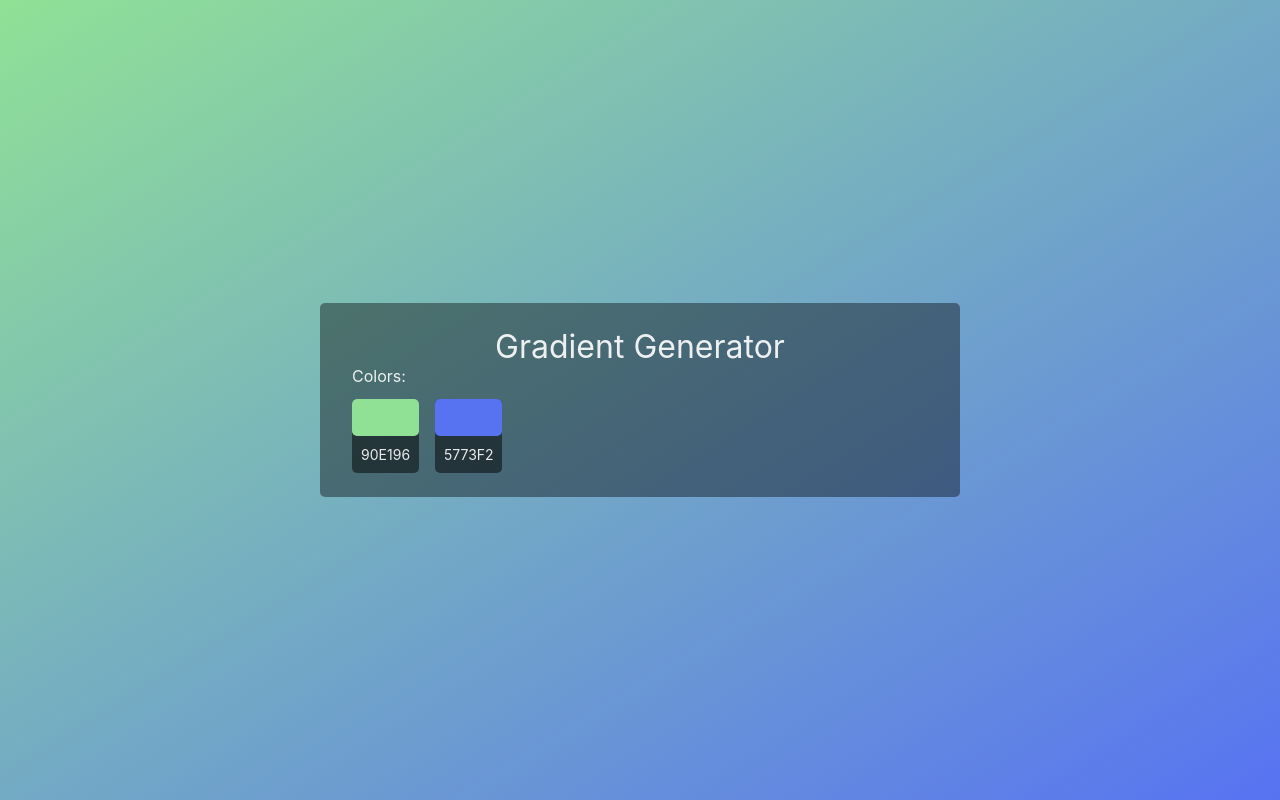
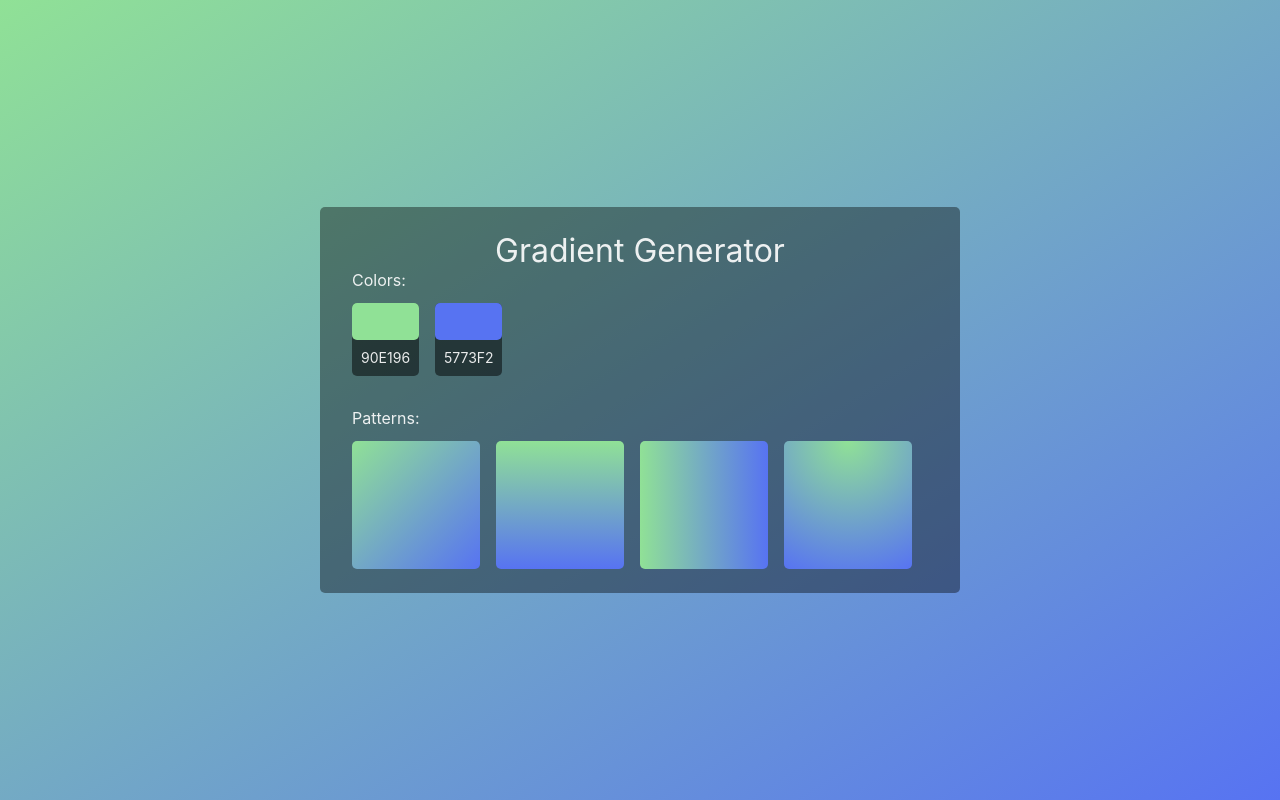
Before and after one commit to RaulECT/Gradient-Generator, a React (Create React App) app: page / in a window 1280 px wide. Built offline with nearby package versions, Linux system fonts and the light colour scheme.

Commit message:
Patterns section implemented on GradientMenu component

```diff
--- a/src/components/GradientView.js
+++ b/src/components/GradientView.js
@@ -12,6 +12,8 @@ export default function GradientView( { children, width, height, colors, type, c
   function generateGradientByType( type, colors ) {
     switch ( type ) {
       case 'diagonal': return `linear-gradient(to bottom right, ${colors[0]}, ${colors[1]})`
+      case 'vertical': return `linear-gradient(to right, ${colors[0]}, ${colors[1]})`
+      case 'circular': return `radial-gradient(circle at top, ${colors[0]}, ${colors[1]})`
 
       default: return `linear-gradient(${colors[0]}, ${colors[1]})`
     }
--- a/src/components/MenuOption.js
+++ b/src/components/MenuOption.js
@@ -6,7 +6,7 @@ export default function MenuOption( { children, label, flex } ) {
   const viewStyle = flex ? { display: 'flex' } : {}
 
   return (
-    <div>
+    <div className='menu-option'>
       <p className="menu-option__label">{label}:</p>
 
       <div style={ viewStyle }>
--- a/src/components/MenuOptions.css
+++ b/src/components/MenuOptions.css
@@ -1,3 +1,7 @@
+.menu-option:not( :last-child ) {
+  margin-bottom: 2rem;
+}
+
 p.menu-option__label {
   margin: 0;
   margin-bottom: 0.8rem;
--- a/src/containers/GradientMenu.css
+++ b/src/containers/GradientMenu.css
@@ -13,3 +13,12 @@ p.gradientMenu__title {
   padding: 1.5rem 2rem;
   box-sizing: border-box;
 }
+
+.gradientMenu__preview {
+  border-radius: 5px;
+  box-sizing: border-box;
+}
+
+.gradientMenu__preview:not( :last-child ) {
+  margin-right: 1rem;
+}
--- a/src/containers/GradientMenu.js
+++ b/src/containers/GradientMenu.js
@@ -3,6 +3,7 @@ import React from 'react'
 import './GradientMenu.css'
 import MenuOption from '../components/MenuOption'
 import ColorItem from '../components/ColorItem'
+import GradientView from '../components/GradientView'
 
 export default function GradientMenu() {
 
@@ -11,9 +12,44 @@ export default function GradientMenu() {
       <p className="gradientMenu__title">Gradient Generator</p>
 
       <div className="gradientMenu__options">
-        <MenuOption label="Colors" flex>
+        <MenuOption
+          label="Colors"
+          flex
+        >
           <ColorItem color="90E196" />
           <ColorItem color="5773F2" />
+        </MenuOption>
+
+        <MenuOption
+          label="Patterns"
+          flex
+        >
+          <GradientView
+            width='8rem'
+            height='8rem'
+            type='diagonal'
+            className='gradientMenu__preview'
+          />
+
+          <GradientView
+            width='8rem'
+            height='8rem'
+            className='gradientMenu__preview'
+          />
+
+          <GradientView
+            width='8rem'
+            height='8rem'
+            className='gradientMenu__preview'
+            type='vertical'
+          />
+
+          <GradientView
+            width='8rem'
+            height='8rem'
+            className='gradientMenu__preview'
+            type='circular'
+          />
         </MenuOption>
       </div>
     </div>
```
